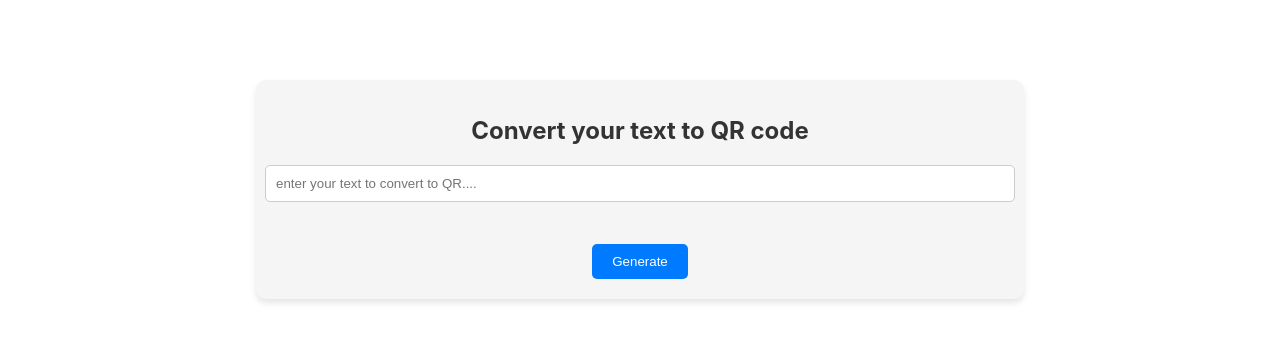
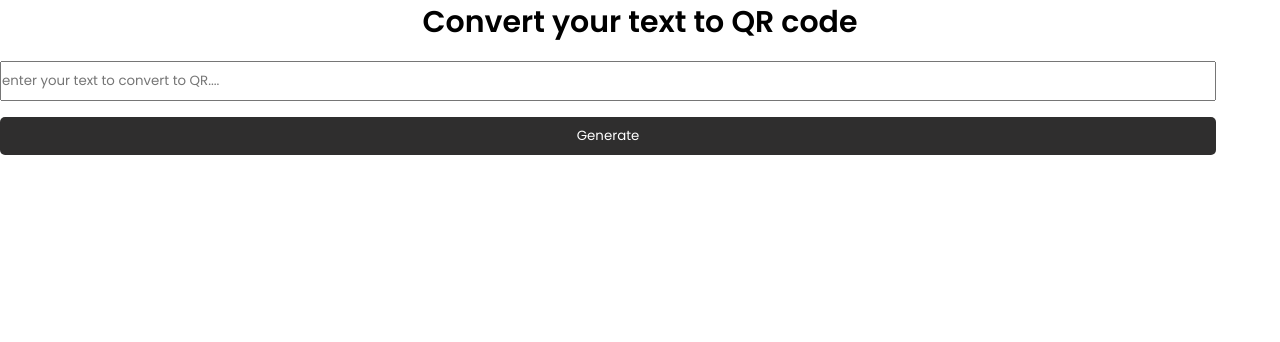
Before and after one commit to abitshrestha/textToQR_Frontend, a React (Create React App) app: page / in a window 1280 px wide. Shown: the top 342 px of the page. Built offline with nearby package versions, Linux system fonts and the light colour scheme; the HTML template or start-up script is replaced by a standard one.

Commit message:
Update App.css

```diff
--- a/src/App.css
+++ b/src/App.css
@@ -1,87 +1,114 @@
+@import url('https://fonts.googleapis.com/css2?family=Montserrat:ital,wght@0,100;0,200;0,300;0,400;0,500;0,600;0,700;0,800;0,900;1,100;1,200;1,300;1,400;1,500;1,600;1,700;1,800;1,900&family=Poppins:ital,wght@0,100;0,200;0,300;0,400;0,500;0,600;0,700;0,800;0,900;1,100;1,200;1,300;1,400;1,500;1,600;1,700;1,800;1,900&display=swap');
+
 *{
-  outline:none;
+  margin:0;padding:0;
+  font-family: 'Poppins', sans-serif;
+  box-sizing: border-box;
 }
-.App {
-  text-align: center;
+.box{
+  position: relative;
+  width: 100%;
+  min-height: 100vh; /* Adjusted height for responsiveness */
+  background: rgb(47, 46, 46);
+  display: flex;
+  justify-content: center;
+  align-items: center;
 }
 
-.App-logo {
-  height: 40vmin;
-  pointer-events: none;
+.container{
+  position:absolute;
+  top:50%;
+  left:50%;
+  transform: translate(-50%, -50%);
+  box-shadow: 3px 3px 5px rgba(0, 0, 0, 0.3);
+  padding:1rem 2rem 2rem 2rem;
+  background:white;
+  height:60vh;
+  max-width: 500px; /* Limit maximum width for larger screens */
+  width: 90%; /* Adjust width for smaller screens */
+  /* width:30vw; */
+}
+h1{
+  font-weight: 600;
+  font-size:30px;
+  text-align: center;
+  margin-bottom:1rem;
+}
+.character{
+  font-size:18px;
+  font-weight:500;
+}
+input[type="text"]{
+  width:95%;
+  height:5vh;
+}
+.conversion{
+  display:flex;
+  justify-content: space-between;
+  width:95%;
+  margin-top:14px;
+}
+.label{
+  display: block;
+  margin-top:10px;
+  font-size:18px;
+  font-weight: 500;;
+}
+select{
+  width:10rem;
+  padding-left:10px;
+  height:2.5rem;
+  border:1px solid black;
+}
+button{
+  padding:9px;
+  width:95%;
+  margin-top:1rem;
+  background:rgb(47, 46, 46);
+  color:white;
+  border:none;
+  border-radius:5px;
+  transition: 0.2s linear;
+  cursor:pointer;
+}
+button:hover{
+  background:rgb(63, 61, 61);
+}
+.error{
+  color:red;
 }
 
-.userInputs input{
-  width:100%;
-  padding:10px;
-  border:1px solid #ccc;
-  border-radius:5px;
-  margin-bottom:10px;
-}
-.userInputs h1 {
-    font-size: 24px;
-    margin-bottom: 20px;
-    color: #333;
-}
+@media (max-width: 576px) {
+  .container {
+    width: 95%; /* Adjust width for extra small screens */
+  }
 
-.userInputs{
-  margin:10vh 20vw 0vh 20vw;
-  display:flex;
-  flex-flow:column;
-  background-color: #f5f5f5;
-  border-radius: 10px;
-  padding: 20px;
-  align-items:center;
-  box-shadow: 0 4px 6px rgba(0, 0, 0, 0.1);
+  input[type="text"] {
+    font-size: 14px; /* Reduce font size for smaller screens */
+  }
 
-}
-.userButton{
-  background-color: #007bff;
-  border:none;
-  color:white;
-  border-radius:5px;
-  cursor:pointer;
-  padding:10px 20px;
-  transition:background-color 0.3 ease;
-}
-.userButton:hover{
-  background-color: #0056b3;
-}
-
-.downloadBtn{
-  display:block;
-  margin:0 auto;
-}
-
-@media (prefers-reduced-motion: no-preference) {
-  .App-logo {
-    animation: App-logo-spin infinite 20s linear;
+  button {
+    font-size: 14px; /* Reduce font size for smaller screens */
   }
 }
 
-.App-header {
-  background-color: #282c34;
-  min-height: 100vh;
-  display: flex;
-  flex-direction: column;
-  align-items: center;
-  justify-content: center;
-  font-size: calc(10px + 2vmin);
-  color: white;
-}
-
-.App-link {
-  color: #61dafb;
-}
-
-@keyframes App-logo-spin {
-  from {
-    transform: rotate(0deg);
-  }
-  to {
-    transform: rotate(360deg);
+/* Small Screens (tablets) */
+@media (min-width: 577px) and (max-width: 768px) {
+  .container {
+    width: 80%;
   }
 }
 
-.error{
-  color:red;
+/* Medium Screens (small laptops) */
+@media (min-width: 769px) and (max-width: 1024px) {
+  .container {
+    width: 70%;
+  }
 }
+
+/* Large Screens (desktops) */
+@media (min-width: 1025px) {
+  .container {
+    width: 60%;
+  }
+}
```
